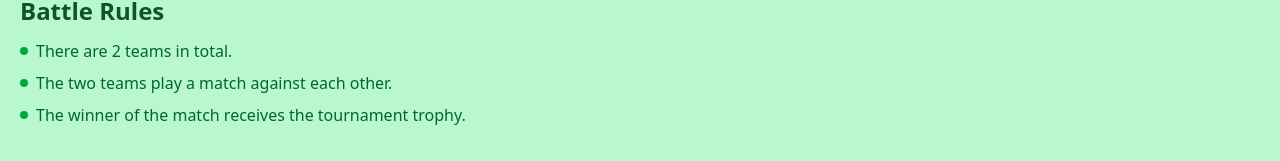
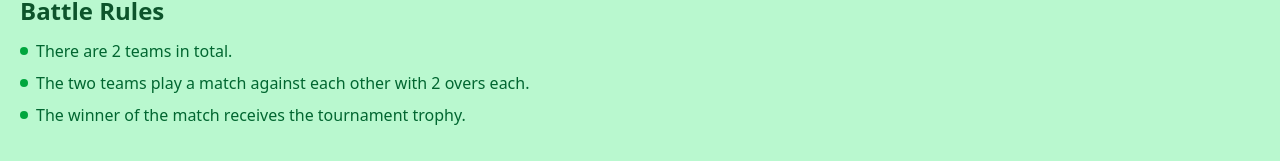
Before and after one commit to ravindarsahani3183/Cricket_Card, a React (Vite) app: page /battle in a window 1280 px wide. Shown: the part 485-646 px from the top of the page. Built offline with nearby package versions, Linux system fonts and the light colour scheme.

Commit message:
match only 2 over

```diff
--- a/src/container/Battle.jsx
+++ b/src/container/Battle.jsx
@@ -143,7 +143,7 @@ function Battle() {
 
       if (!isGameOver) {
         // If not yet terminated by target, check the normal ending conditions
-        if (newWicket >= 10 || newOver >= 5) {
+        if (newWicket >= 10 || newOver >= 2) {
           if (!firstInningsOver) {
             // End of first innings
             setFirstInningsOver(true);
@@ -402,7 +402,7 @@ function Battle() {
                 </li>
                 <li className="flex items-start sm:items-center gap-2">
                   <span className="w-2 h-2 bg-green-600 rounded-full mt-2 sm:mt-0"></span>
-                  The two teams play a match against each other.
+                  The two teams play a match against each other with 2 overs each.
                 </li>
                 <li className="flex items-start sm:items-center gap-2">
                   <span className="w-2 h-2 bg-green-600 rounded-full mt-2 sm:mt-0"></span>
--- a/src/container/SeriesMatch.jsx
+++ b/src/container/SeriesMatch.jsx
@@ -139,7 +139,7 @@ function SeriesMatch({ match, onMatchComplete }) {
       }
 
       if (!isGameOver) {
-        if (newWicket >= 10 || newOver >= 5) {
+        if (newWicket >= 10 || newOver >= 2) {
           if (!firstInningsOver) {
             setFirstInningsOver(true);
             setTeam1Score({ runs: newRun, wickets: newWicket, overs: newOver, balls: newBall });
--- a/src/container/Toss.jsx
+++ b/src/container/Toss.jsx
@@ -148,7 +148,7 @@ function Toss({ match, onMatchComplete }) {
 
             if (!isGameOver) {
                 // If not yet terminated by target, check the normal ending conditions
-                if (newWicket >= 10 || newOver >= 5) {
+                if (newWicket >= 10 || newOver >= 2) {
                     if (!firstInningsOver) {
                         // End of first innings
                         setFirstInningsOver(true);
```
Lines whose indentation alone changed are shown as unchanged.
